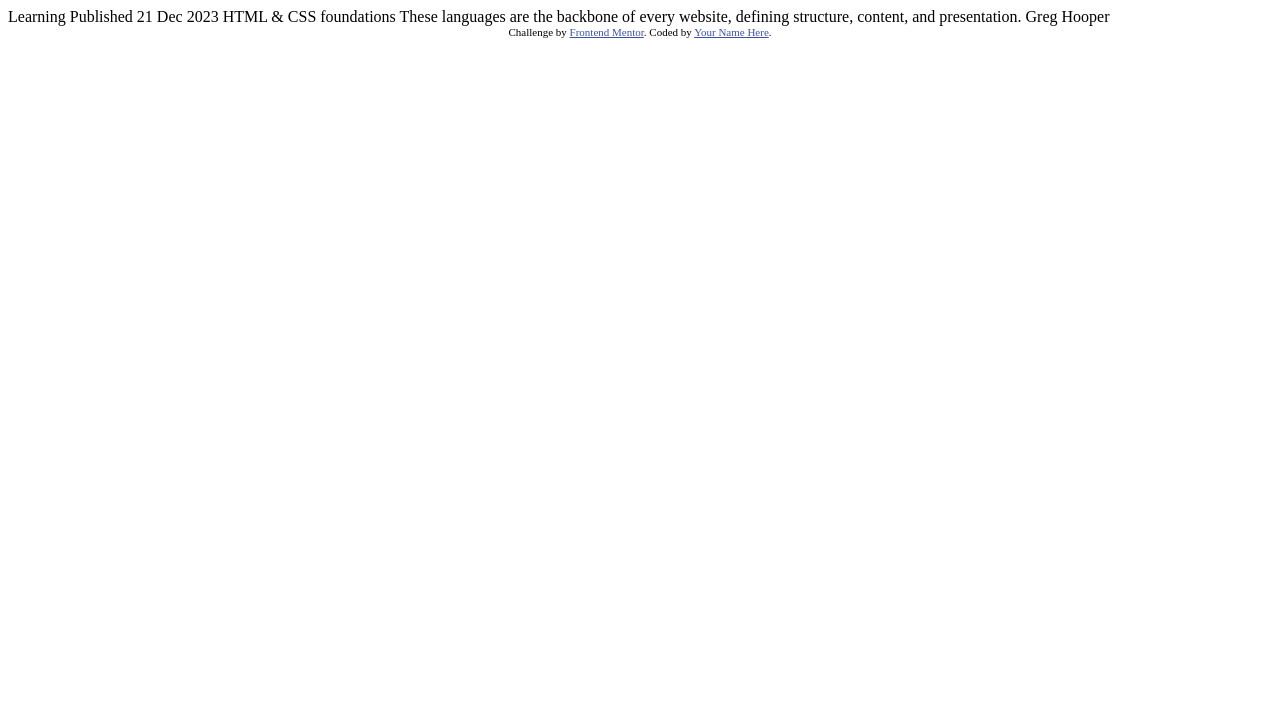
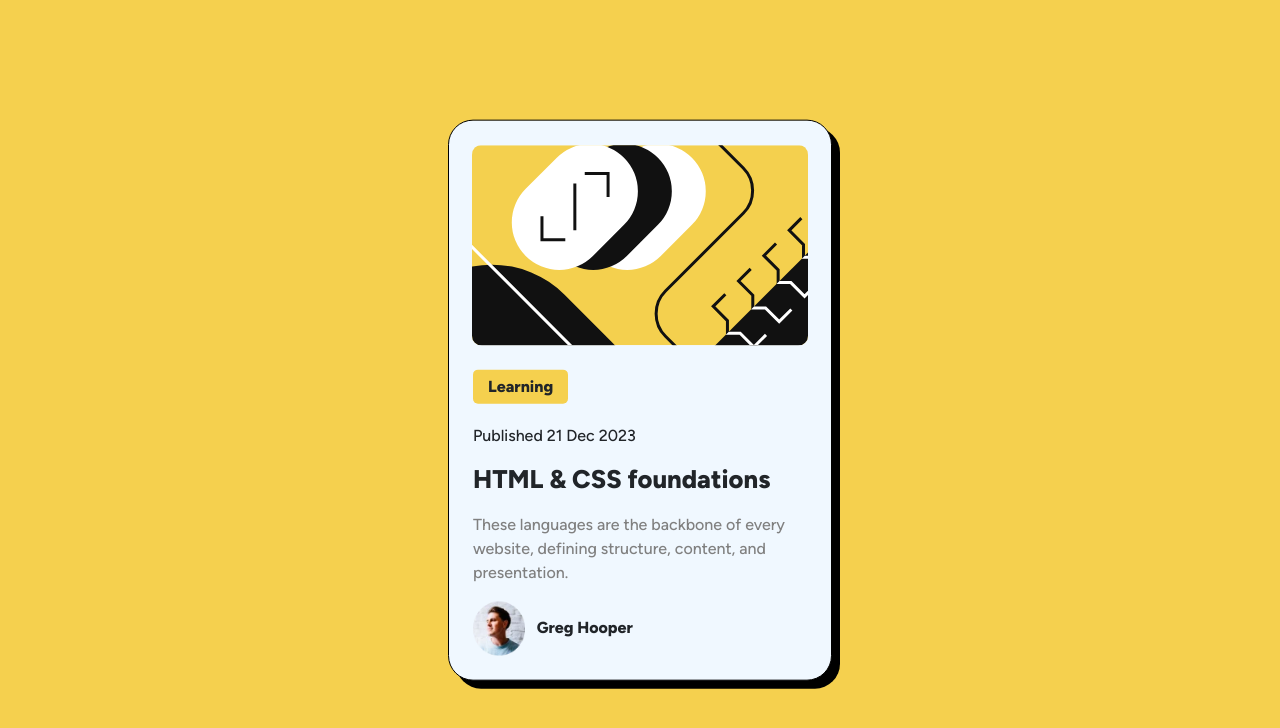
Before and after one commit to med6ba/blog-preview-card-main-front-end-mentor, a plain HTML site: page index.html in a window 1280 px wide. Drawn offline with nearby package versions, Linux system fonts and the light colour scheme.

Commit message:
adding files

```diff
--- a/index.html
+++ b/index.html
@@ -1,34 +1,43 @@
 <!DOCTYPE html>
 <html lang="en">
   <head>
-  <meta charset="UTF-8">
-  <meta name="viewport" content="width=device-width, initial-scale=1.0"> <!-- displays site properly based on user's device -->
-
-  <link rel="icon" type="image/png" sizes="32x32" href="./assets/images/favicon-32x32.png">
-
+    <meta charset="UTF-8" />
+    <meta name="viewport" content="width=device-width, initial-scale=1.0" />
+    <link rel="stylesheet" href="style.css" />
+    <link
+      rel="stylesheet"
+      href="https://cdn.jsdelivr.net/npm/bootstrap@5.3.3/dist/css/bootstrap.min.css"
+    />
+    <link
+      rel="icon"
+      type="image/png"
+      sizes="32x32"
+      href="./assets/images/favicon-32x32.png"
+    />
     <title>Frontend Mentor | Blog preview card</title>
-
-  <!-- Feel free to remove these styles or customise in your own stylesheet 👍 -->
-  <style>
-    .attribution { font-size: 11px; text-align: center; }
-    .attribution a { color: hsl(228, 45%, 44%); }
-  </style>
   </head>
   <body>
-
-  Learning
-
-  Published 21 Dec 2023
-
-  HTML & CSS foundations
-
-  These languages are the backbone of every website, defining structure, content, and presentation.
-
-  Greg Hooper
-
-  <div class="attribution">
-    Challenge by <a href="https://www.frontendmentor.io?ref=challenge" target="_blank">Frontend Mentor</a>.
-    Coded by <a href="#">Your Name Here</a>.
+    <div class="container-1">
+      <img
+        src="./assets/images/illustration-article.svg"
+        class="img-fluid mt-4"
+        alt=""
+      />
+      <span class="learning">Learning</span>
+      <p class="published">Published 21 Dec 2023</p>
+      <h1 class="title">HTML & CSS foundations</h1>
+      <p class="descreption">
+        These languages are the backbone of every website, defining structure,
+        content, and presentation.
+      </p>
+      <div class="person d-flex mt-auto">
+        <img
+          src="./assets/images/image-avatar.webp"
+          class="img-fluid avatar"
+          alt="avatar"
+        />
+        <p class="name">Greg Hooper</p>
+      </div>
     </div>
   </body>
 </html>
--- /dev/null
+++ b/style.css
@@ -0,0 +1,100 @@
+* {
+  margin: 0;
+  padding: 0;
+  box-sizing: border-box;
+}
+
+@font-face {
+  font-family: face-1;
+  src: url(./assets/fonts/static/Figtree-ExtraBold.ttf);
+}
+@font-face {
+  font-family: face-2;
+  src: url(./assets/fonts/static/Figtree-Medium.ttf);
+}
+
+body {
+  background-color: #f5d04e !important;
+  font-family: face-1 !important;
+}
+
+.container-1 {
+  background-color: aliceblue !important;
+  position: absolute;
+  top: 50%;
+  left: 50%;
+  transform: translate(-50%, -50%) !important;
+  width: 24rem !important;
+  height: 64% fixed;
+  border: 1px black solid;
+  border-radius: 25px;
+  box-shadow: 8px 8px black;
+  display: flex;
+  flex-direction: column !important;
+  justify-content: flex-start !important;
+  align-items: center !important;
+}
+
+img {
+  border-radius: 10px;
+}
+
+.learning {
+  background-color: #f5d04e;
+  padding: 5px 15px;
+  border-radius: 5px;
+  font-weight: bold;
+  display: flex;
+  align-self: flex-start;
+  margin-left: 24px;
+  margin-top: 24px;
+}
+
+.published {
+  display: flex;
+  align-self: flex-start;
+  margin-left: 24px;
+  margin-top: 20px;
+  font-weight: 500;
+  font-family: face-2;
+}
+
+.title {
+  font-size: 1.6rem;
+  display: flex;
+  align-self: flex-start;
+  margin-left: 24px;
+  font-weight: 700;
+}
+
+.title:hover {
+  color: #f5d04e;
+  cursor: pointer;
+}
+
+.descreption {
+  display: flex;
+  align-self: flex-start;
+  margin-left: 24px;
+  margin-top: 10px;
+  color: gray;
+  font-weight: 400;
+  font-family: face-2;
+}
+
+.person {
+  display: flex;
+  align-self: flex-start;
+  margin-left: 24px;
+  margin-bottom: 24px;
+}
+
+.avatar {
+  width: 30%;
+}
+
+.name {
+  margin-top: 15px;
+  margin-left: 12px;
+  font-weight: 700;
+}
```
Lines whose indentation alone changed are shown as unchanged.
